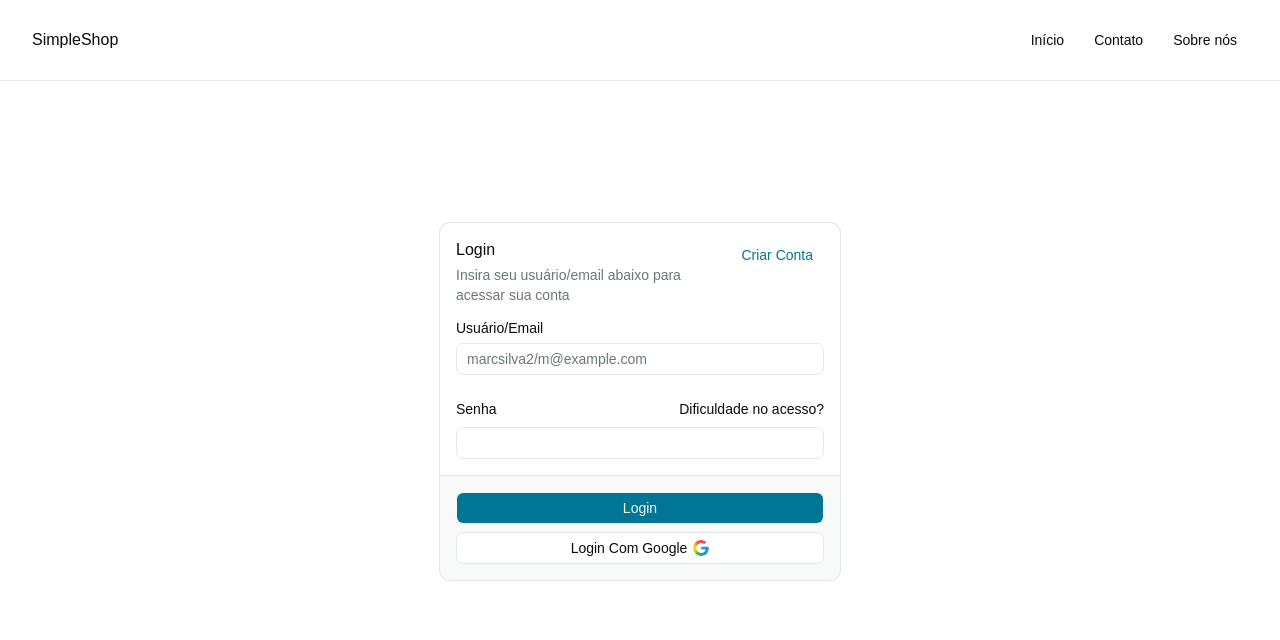
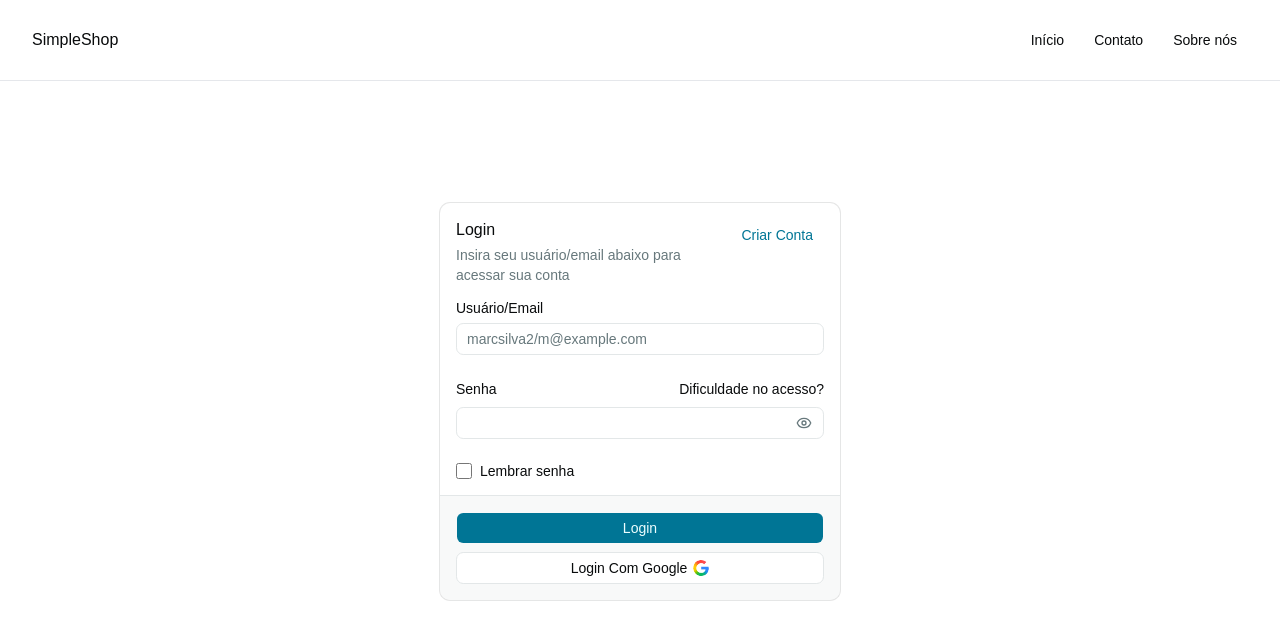
Before and after one commit to andrelsalvalaggio-ui/trabalho-react-interface, a React (Vite) app: page / in a window 1280 px wide. Shown: the top 640 px of the page. Built offline with nearby package versions, Linux system fonts and the light colour scheme.

Commit message:
feat: olho na senha, caixa de lembrar senha, botao de sair no header da pagina inicial leva a pagina de login + fix: alterado nome das paginas, cor do desconto

```diff
--- a/src/components/HeaderInicio.tsx
+++ b/src/components/HeaderInicio.tsx
@@ -1,28 +1,12 @@
 import { Button } from "../ui/button";
-import {
-  DropdownMenu,
-  DropdownMenuContent,
-  DropdownMenuGroup,
-  DropdownMenuItem,
-  DropdownMenuSeparator,
-  DropdownMenuTrigger,
-} from "../ui/dropdown-menu";
-import {
-  InputGroup,
-  InputGroupAddon,
-  InputGroupInput,
-} from "../ui/input-group";
+import { DropdownMenu, DropdownMenuContent, DropdownMenuGroup, DropdownMenuItem, DropdownMenuSeparator, DropdownMenuTrigger, } from "../ui/dropdown-menu";
+import { InputGroup, InputGroupAddon, InputGroupInput, } from "../ui/input-group";
 import { Avatar, AvatarFallback, AvatarImage } from "../ui/avatar";
-import {
-  BadgeCheckIcon,
-  BellIcon,
-  CreditCardIcon,
-  LogOutIcon,
-  SearchIcon,
-  ShoppingCartIcon,
-} from "lucide-react";
+import { useNavigate } from "react-router-dom";
+import { BadgeCheckIcon, BellIcon, CreditCardIcon, LogOutIcon, SearchIcon, ShoppingCartIcon, } from "lucide-react";
 
 export function HeaderInicio() {
+  const navigate = useNavigate();
   return (
     <header className="w-full border-b border-gray-200">
       <div className="grid w-full grid-cols-[1fr_auto_1fr] items-center px-8 py-6">
@@ -115,7 +99,7 @@ export function HeaderInicio() {
 
               <DropdownMenuSeparator />
 
-              <DropdownMenuItem>
+              <DropdownMenuItem onClick={() => navigate("/")}>
                 <LogOutIcon />
                 Sair
               </DropdownMenuItem>
--- a/src/components/ShopCard.tsx
+++ b/src/components/ShopCard.tsx
@@ -27,7 +27,7 @@ export function ShopCard({
     <Card className={`relative w-full sm:w-58 md:w-65 lg:w-60 xl:w-55 h-full transition-all duration-300 hover:brightness-90 hover:shadow-lg hover:-translate-y-1 ${className}`}>
 
       {discount && (
-        <span className="absolute top-3 right-3 bg-red-600 text-white text-xs font-bold px-3 py-1 rounded-md">
+        <span className="absolute top-3 right-3 bg-green-600 text-white text-xs font-bold px-3 py-1 rounded-md">
           {discount}
         </span>
       )}
--- a/src/main.tsx
+++ b/src/main.tsx
@@ -1,7 +1,7 @@
 import { StrictMode } from 'react'
 import { createRoot } from 'react-dom/client'
 import './globals.css'
-import App from './pages/App.tsx'
+import App from './pages/Login.tsx'
 
 createRoot(document.getElementById('root')!).render(
   <StrictMode>
--- a/src/pages/paginaInicial.tsx
+++ b/src/pages/Inicio.tsx
@@ -1,6 +1,5 @@
 import { useEffect, useState } from "react";
 import { HeaderInicio } from "../components/HeaderInicio";
-import { Card, CardContent, CardDescription, CardFooter, CardHeader, CardTitle, } from "../ui/card";
 import { Carousel, CarouselContent, CarouselItem, CarouselNext, CarouselPrevious, type CarouselApi, } from "../ui/carousel";
 import fone from "../assets/fonebluetooth.png";
 import mouse from "../assets/mouse.png";
--- a/src/pages/App.tsx
+++ b/src/pages/Login.tsx
@@ -3,17 +3,11 @@ import { Button } from "../ui/button";
 import { Label } from "../ui/label";
 import { Input } from "../ui/input";
 import { Header } from "../components/Header";
-import {
-  Card,
-  CardAction,
-  CardContent,
-  CardDescription,
-  CardFooter,
-  CardHeader,
-  CardTitle,
-} from "../ui/card";
-import PaginaInicial from "./paginaInicial";
+import { Card, CardAction, CardContent, CardDescription, CardFooter, CardHeader, CardTitle, } from "../ui/card";
+import PaginaInicial from "./Inicio";
 import google from "../assets/google.svg";
+import { useState } from "react";
+import { Eye, EyeOff } from "lucide-react";
 
 
 function App() {
@@ -28,6 +22,7 @@ function App() {
 }
 
 function Login() {
+  const [mostrarSenha, setMostrarSenha] = useState(false);
   const navigate = useNavigate();
   return (
     <>
@@ -72,11 +67,40 @@ function Login() {
                     </a>
                   </div>
 
-                  <Input
-                    id="password-spacing"
-                    type="password"
-                    required
+                  <div className="relative">
+                    <Input
+                      id="password-spacing"
+                      type={mostrarSenha ? "text" : "password"}
+                      required
+                      className="pr-10"
+                    />
+
+                    <button
+                      type="button"
+                      onClick={() => setMostrarSenha(!mostrarSenha)}
+                      className="absolute right-3 top-1/2 -translate-y-1/2 text-muted-foreground hover:text-foreground"
+                      aria-label={mostrarSenha ? "Esconder senha" : "Mostrar senha"}
+                    >
+                      {mostrarSenha ? (
+                        <EyeOff className="h-4 w-4" />
+                      ) : (
+                        <Eye className="h-4 w-4" />
+                      )}
+                    </button>
+                  </div>
+                </div>
+                <div className="flex items-center gap-2">
+                  <input
+                    id="lembrar-senha"
+                    type="checkbox"
+                    className="h-4 w-4 cursor-pointer"
                   />
+                  <Label
+                    htmlFor="lembrar-senha"
+                    className="cursor-pointer font-normal"
+                  >
+                    Lembrar senha
+                  </Label>
                 </div>
               </div>
             </form>
@@ -102,7 +126,7 @@ function Login() {
             </Button>
           </CardFooter>
         </Card>
-      </div>
+      </div >
     </>
   );
 }
```
Lines whose indentation alone changed are shown as unchanged.
